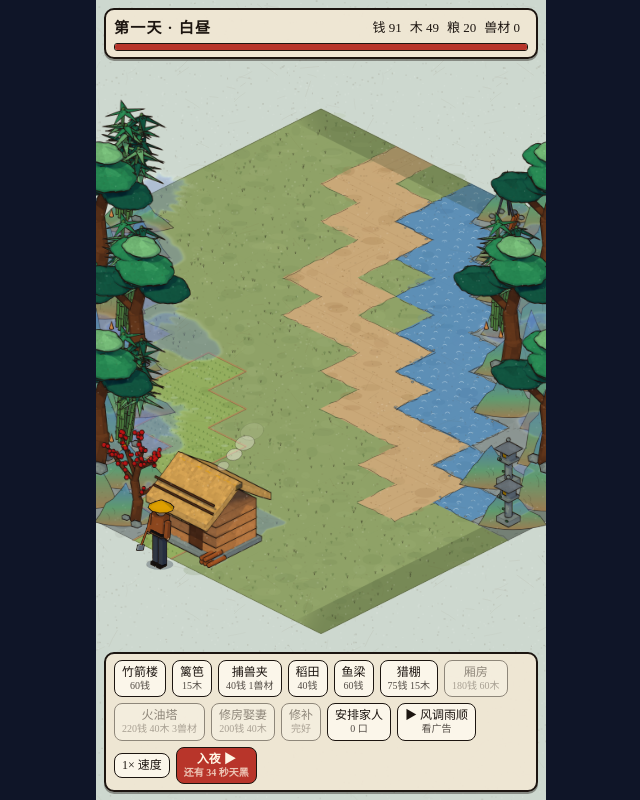
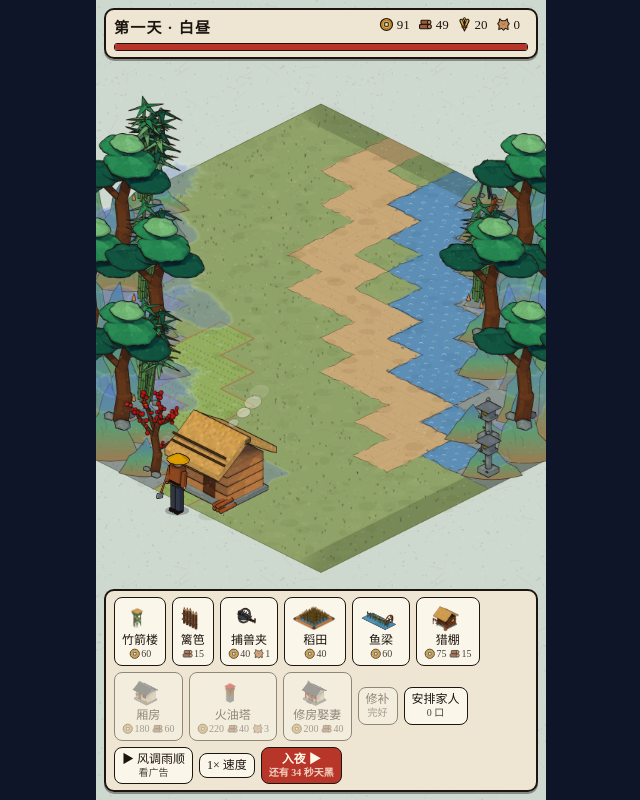
Before and after one commit to dongdongw12/shenshan_td_project, a website built with Vite: page client/play.html in a window 1280 px wide. Shown: the whole page, without its empty margins (319-959 px from the left). Built offline with nearby package versions, Linux system fonts and the light colour scheme; animation ran at ten frames a second.

Commit message:
feat(demo): ink-style resource icons and sprite thumbnails on build buttons
setHtml now caches the last written string: re-reading innerHTML normalises
SVG markup, which made every button rewrite its children every 250 ms.

Co-Authored-By: Claude Opus 5.5 <noreply@anthropic.com>

```diff
--- a/client/play.html
+++ b/client/play.html
@@ -23,7 +23,11 @@
       #bottom button.on { background: var(--gamboge); }
       #bottom button:disabled { opacity: .45; }
       #bottom button.primary { background: var(--cinnabar); color: #fff6e4; font-weight: 700; }
-      #bottom small { display: block; opacity: .75; font-size: 10px; }
+      #bottom small { display: block; opacity: .8; font-size: 10px; white-space: nowrap; }
+      #bottom img.thumb { display: block; height: 30px; max-width: 46px; margin: 0 auto 1px; object-fit: contain; pointer-events: none; }
+      i.ri { display: inline-block; width: 1.15em; height: 1.15em; vertical-align: -0.22em; margin-right: 1px; font-style: normal; }
+      i.ri svg { width: 100%; height: 100%; display: block; }
+      #top .res span { display: inline-flex; align-items: center; gap: 2px; }
       #toast { position: absolute; left: 50%; top: 92px; transform: translateX(-50%); background: rgba(28,21,16,.85); color: #f6ecd6; padding: 6px 14px;
                border-radius: 18px; font-size: 14px; letter-spacing: .06em; opacity: 0; transition: opacity .3s; pointer-events: none; white-space: nowrap; }
       #panel { position: absolute; right: 8px; top: 96px; width: 46%; font-size: 12px; display: none; }
--- a/client/src/demo/main.ts
+++ b/client/src/demo/main.ts
@@ -27,6 +27,20 @@ const ENEMY_SCALE = 1.7;
 const CHAR_SCALE = 1.45;
 const NUM = ["零", "一", "二", "三", "四", "五", "六", "七", "八", "九", "十", "十一", "十二"];
 const RES_ZH: Record<string, string> = { coin: "钱", wood: "木", food: "粮", hide: "兽材" };
+/** 资源小图标（墨线 + 矿物色，内联 SVG，和画面同一套笔意） */
+const INKS = 'stroke="#1c1510" stroke-linejoin="round"';
+const RES_ICON: Record<string, string> = {
+  coin: `<svg viewBox="0 0 16 16"><circle cx="8" cy="8" r="6.4" fill="#d9a838" ${INKS} stroke-width="1.3"/><circle cx="8" cy="8" r="4.6" fill="none" stroke="#9a5a35" stroke-width=".7"/><rect x="6.1" y="6.1" width="3.8" height="3.8" fill="#f1e8d4" ${INKS} stroke-width="1"/></svg>`,
+  wood: `<svg viewBox="0 0 16 16"><rect x="1.6" y="8" width="10.5" height="4.6" rx="1" fill="#9a5a35" ${INKS} stroke-width="1.1"/><ellipse cx="12.2" cy="10.3" rx="2.1" ry="2.3" fill="#c88f5f" ${INKS} stroke-width="1.1"/><rect x="3.2" y="3.4" width="8.8" height="4.4" rx="1" fill="#9a5a35" ${INKS} stroke-width="1.1"/><ellipse cx="12" cy="5.6" rx="1.9" ry="2.2" fill="#c88f5f" ${INKS} stroke-width="1.1"/></svg>`,
+  food: `<svg viewBox="0 0 16 16"><path d="M8 15 L3 4 Q4 1.5 6 3 L8 9 L10 3 Q12 1.5 13 4 Z" fill="#d9a838" ${INKS} stroke-width="1.1"/><path d="M8 9 L8 2.2" stroke="#1c1510" stroke-width="1.1"/><circle cx="8" cy="2" r="1.3" fill="#d9a838" ${INKS} stroke-width="1"/><rect x="5.4" y="9.6" width="5.2" height="1.9" fill="#b8352a" ${INKS} stroke-width=".8"/></svg>`,
+  hide: `<svg viewBox="0 0 16 16"><path d="M4 2 L6 4 L10 4 L12 2 L12.6 5.2 L14.2 7.2 L12.6 9.4 L13 13.4 L10 12.2 L8 14.2 L6 12.2 L3 13.4 L3.4 9.4 L1.8 7.2 L3.4 5.2 Z" fill="#c88f5f" ${INKS} stroke-width="1.1"/><path d="M6 7 Q8 9 10 7" fill="none" stroke="#9a5a35" stroke-width=".8"/></svg>`,
+};
+const resIcon = (k: string) => `<i class="ri" title="${RES_ZH[k]}">${RES_ICON[k] ?? RES_ZH[k]}</i>`;
+/** 建造按钮上的缩略图：玩法 id → 精灵（没有就不显示） */
+const TOOL_THUMB: Record<string, string> = {
+  tower_bamboo: "tower_bamboo", fence_wood: "fence_wood_a0", trap_bear: "trap_bear", farm_rice: "farm_rice_ripe", fish_weir: "fish_weir",
+  hunt_lodge: "hunt_lodge", wing_room: "house_wing_room", tower_oil_fire: "tower_oil_fire",
+};
 const TOOLS: { kind: string; label: string }[] = [
   { kind: "tower_bamboo", label: "竹箭楼" }, { kind: "fence_wood", label: "篱笆" }, { kind: "trap_bear", label: "捕兽夹" },
   { kind: "farm_rice", label: "稻田" }, { kind: "fish_weir", label: "鱼梁" }, { kind: "hunt_lodge", label: "猎棚" },
@@ -273,7 +287,9 @@ async function boot(): Promise<void> {
   const toastEl = $("toast");
   let toastTimer = 0;
   const toast = (msg: string) => { toastEl.textContent = msg; toastEl.style.opacity = "1"; toastTimer = 2.6; };
-  const costText = (c: Cost | null | undefined) => c ? Object.entries(c).filter(([, v]) => v).map(([k, v]) => `${v}${RES_ZH[k]}`).join(" ") : "";
+  const costText = (c: Cost | null | undefined) => c ? Object.entries(c).filter(([, v]) => v).map(([k, v]) => `${resIcon(k)}${v}`).join(" ") : "";
+  const costPlain = (c: Cost | null | undefined) => c ? Object.entries(c).filter(([, v]) => v).map(([k, v]) => `${v}${RES_ZH[k]}`).join(" ") : "";
+  const thumb = (stem: string | undefined) => stem && atlas.sprites[stem] ? `<img class="thumb" src="/dev/${atlas.sprites[stem]!.day_file}" alt="">` : "";
 
   // 底栏按钮只创建一次，之后只改文字/状态：频繁重建会让“按下-抬起”之间按钮被替换，点击丢失
   type Btn = { el: HTMLButtonElement; update: () => void };
@@ -286,18 +302,20 @@ async function boot(): Promise<void> {
     $("bottom").appendChild(el);
     buttons.push({ el, update: () => update(el) });
   };
-  const setHtml = (el: HTMLElement, html: string) => { if (el.innerHTML !== html) el.innerHTML = html; };
+  // 记住上次写入的字符串再比较：浏览器回读 innerHTML 时会改写 SVG 的写法，直接比会每 250ms 重写一次子节点（按下-抬起之间节点被换掉会丢点击）
+  const lastHtml = new WeakMap<HTMLElement, string>();
+  const setHtml = (el: HTMLElement, html: string) => { if (lastHtml.get(el) !== html) { el.innerHTML = html; lastHtml.set(el, html); } };
   for (const t of TOOLS) {
     const info = kindInfo(cfg, t.kind)!;
     mkBtn(() => { tool = tool === t.kind ? null : t.kind; selected = null; renderPanel(); }, (el) => {
       el.classList.toggle("on", tool === t.kind);
-      setHtml(el, `${t.label}<small>${costText(buildCost(g, t.kind))}</small>`);
+      setHtml(el, `${thumb(TOOL_THUMB[t.kind])}${t.label}<small>${costText(buildCost(g, t.kind))}</small>`);
       el.disabled = g.phase !== "day" || (info.requires === "married" && !g.married);
     });
   }
   mkBtn(() => { const r = upgradeHouse(g); if (!r.ok) toast(r.reason); }, (el) => {
     const next = g.houseLevel === 1 ? cfg.economy.house.lv2 : g.houseLevel === 2 ? cfg.economy.house.lv3 : null;
-    setHtml(el, next ? `${g.houseLevel === 1 ? "修房娶妻" : "扩建大院"}<small>${costText(next.cost)}</small>` : "大院已成");
+    setHtml(el, next ? `${thumb(g.houseLevel === 1 ? "house_lv2_tile" : "house_lv3_courtyard")}${g.houseLevel === 1 ? "修房娶妻" : "扩建大院"}<small>${costText(next.cost)}</small>` : "大院已成");
     el.disabled = g.phase !== "day" || !next || !canAfford(g, next.cost);
   });
   mkBtn(() => { repairAll(g); }, (el) => {
@@ -356,7 +374,7 @@ async function boot(): Promise<void> {
   const renderTop = () => {
     $("title").textContent = g.phase === "night" ? `第${NUM[g.day] ?? g.day}夜 · ${cfg.waves.nights[g.day - 1]?.title.split("·")[1]?.trim() ?? "无尽"}`
       : g.phase === "day" ? `第${NUM[g.day] ?? g.day}天 · 白昼` : g.phase === "victory" ? "大获全胜" : "寨破";
-    $("res").innerHTML = (["coin", "wood", "food", "hide"] as const).map((k) => `<span>${RES_ZH[k]} ${Math.floor(g.res[k])}</span>`).join("");
+    setHtml($("res"), (["coin", "wood", "food", "hide"] as const).map((k) => `<span>${resIcon(k)}${Math.floor(g.res[k])}</span>`).join(""));
     const h = g.buildings.get(g.houseId);
     ($("hp").firstElementChild as HTMLElement).style.width = `${h ? (100 * h.hp) / h.maxHp : 0}%`;
   };
@@ -646,7 +664,7 @@ async function boot(): Promise<void> {
       else if (e.type === "birth") toast(`厢房添丁：${e.name}`);
       else if (e.type === "grownUp") toast(`${e.name}长成少年：${cfg.family.roles[e.role]?.name}`);
       else if (e.type === "buildingDestroyed") toast(`${cfg.defense.towers[e.kind]?.name ?? cfg.economy.buildings[e.kind]?.name ?? cfg.defense.walls[e.kind]?.name ?? "建筑"}被毁！`);
-      else if (e.type === "dawn") toast(`天亮了 · 收获 ${costText(e.reward)}${e.starved ? " · 口粮不够！" : ""}`);
+      else if (e.type === "dawn") toast(`天亮了 · 收获 ${costPlain(e.reward)}${e.starved ? " · 口粮不够！" : ""}`);
       else if (e.type === "victory") banner("击退黑风大当家\n深山传家 · 大获全胜");
       else if (e.type === "defeat") banner(`第${NUM[e.night] ?? e.night}夜 · 寨破`);
     }
```
Also changed, not shown: HANDOFF.md (+1 -0 lines), docs/art/samples/demo_hud_v2.jpg (added).
